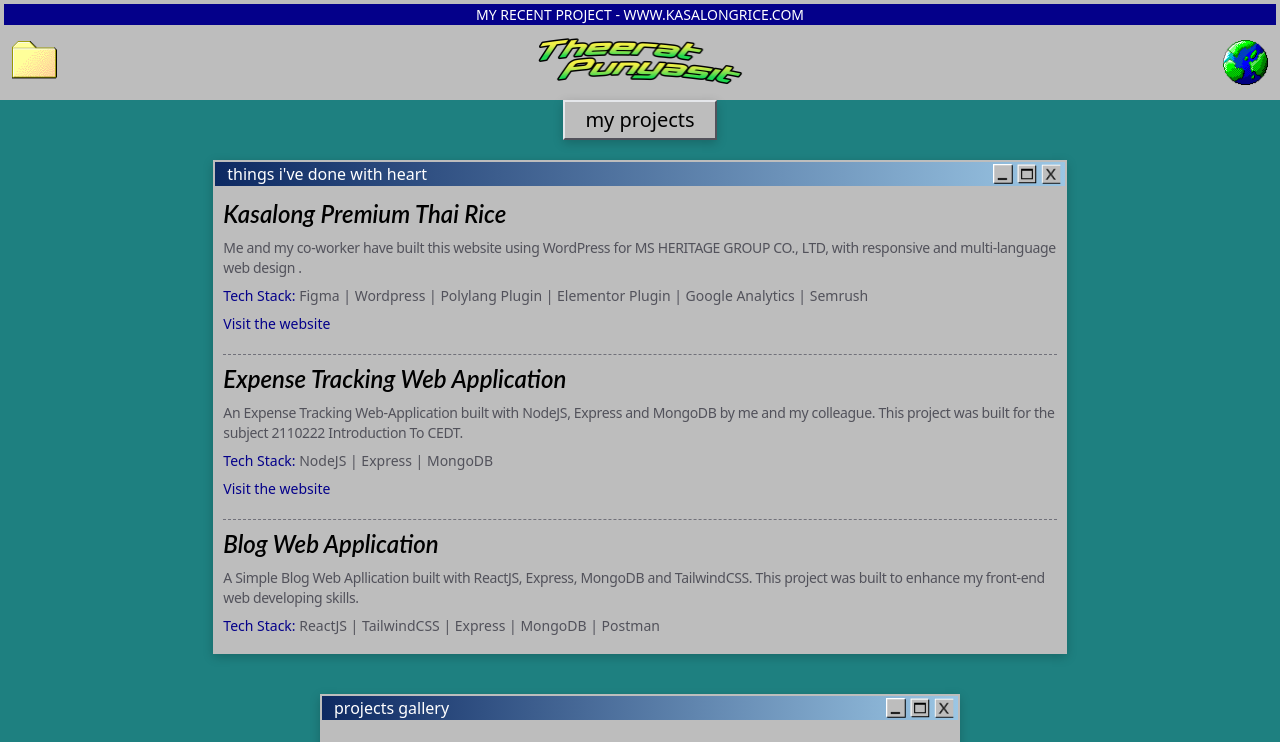
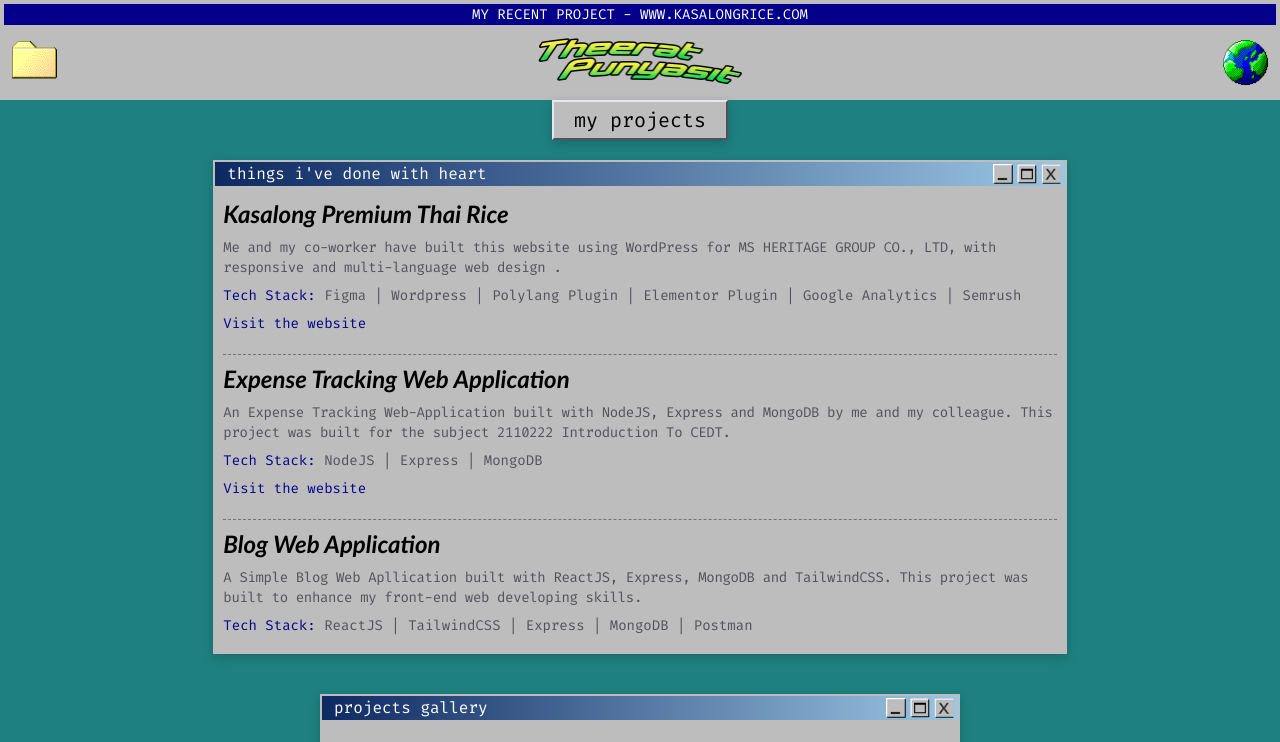
Before and after one commit to vetozer6417/portfolio-vetozer6417, a Next.js app: page /myprojects in a window 1280 px wide. Shown: the top 742 px of the page. Built offline with nearby package versions, Linux system fonts and the light colour scheme.

Commit message:
Font face fixed, a tag fixed

```diff
--- a/src/app/globals.css
+++ b/src/app/globals.css
@@ -1,3 +1,74 @@
+@font-face {
+    font-family: 'Lato';
+    font-style: normal;
+    font-weight: 300;
+    src: local('Lato Light'), url('/fonts/Lato-Light.ttf') format('truetype');
+  }
+
+  @font-face {
+    font-family: 'Lato';
+    font-style: italic;
+    font-weight: 300;
+    src: local('Lato Light Italic'), url('/fonts/Lato-LightItalic.ttf') format('truetype');
+  }
+
+  @font-face {
+    font-family: 'Lato';
+    font-style: normal;
+    font-weight: 400;
+    src: local('Lato Regular'), url('/fonts/Lato-Regular.ttf') format('truetype');
+  }
+
+  @font-face {
+    font-family: 'Lato';
+    font-style: italic;
+    font-weight: 400;
+    src: local('Lato Italic'), url('/fonts/Lato-Italic.ttf') format('truetype');
+  }
+
+  @font-face {
+    font-family: 'Lato';
+    font-style: normal;
+    font-weight: 700;
+    src: local('Lato Bold'), url('/fonts/Lato-Bold.ttf') format('truetype');
+  }
+
+  @font-face {
+    font-family: 'Lato';
+    font-style: italic;
+    font-weight: 700;
+    src: local('Lato Bold Italic'), url('/fonts/Lato-BoldItalic.ttf') format('truetype');
+  }
+
+  @font-face {
+    font-family: 'Fira Code';
+    font-style: normal;
+    font-weight: normal;
+    src: local('Fira Code'), url('/fonts/FiraCode-VariableFont_wght.ttf') format('truetype');
+  }
+
+  @font-face {
+    font-family: 'Fira Code';
+    font-style: normal;
+    font-weight: bold;
+    src: local('Fira Code Bold'), url('/fonts/FiraCode-VariableFont_wght.ttf') format('truetype');
+  }
+
+  @font-face {
+    font-family: 'Fira Code';
+    font-style: italic;
+    font-weight: normal;
+    src: local('Fira Code Italic'), url('/fonts/FiraCode-VariableFont_wght.ttf') format('truetype');
+  }
+
+  @font-face {
+    font-family: 'Fira Code';
+    font-style: italic;
+    font-weight: bold;
+    src: local('Fira Code Bold Italic'), url('/fonts/FiraCode-VariableFont_wght.ttf') format('truetype');
+  }
+
+  /* Rest of your CSS */
   @tailwind base;
   @tailwind components;
   @tailwind utilities;
--- a/src/app/myprojects/page.tsx
+++ b/src/app/myprojects/page.tsx
@@ -97,7 +97,7 @@ function page() {
                     border-b-2 border-b-zinc-600
                     border-r-2 border-r-zinc-600
                     '>
-                        <a href='https://www.kasalongrice.com' target="_blank">www.kasalongrice.com</a>
+                        <a href='https://www.kasalongrice.com' target="_blank" rel="noopener noreferrer">www.kasalongrice.com</a>
                     </button>
                 </div>
             </section>
```
Lines whose indentation alone changed are shown as unchanged.
